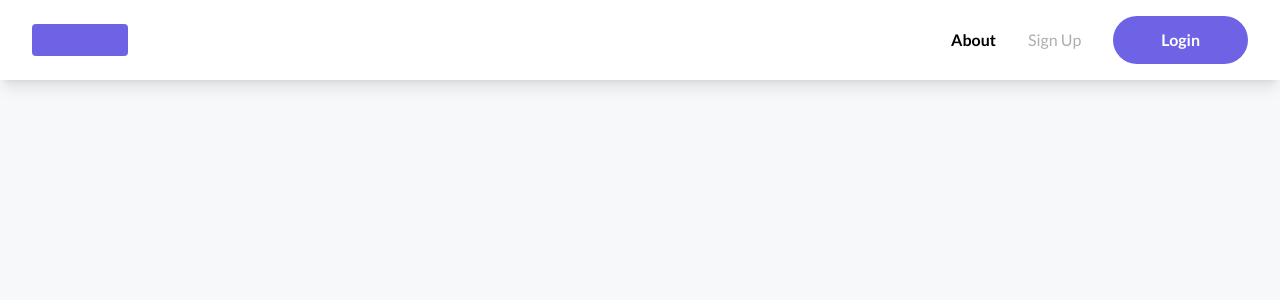
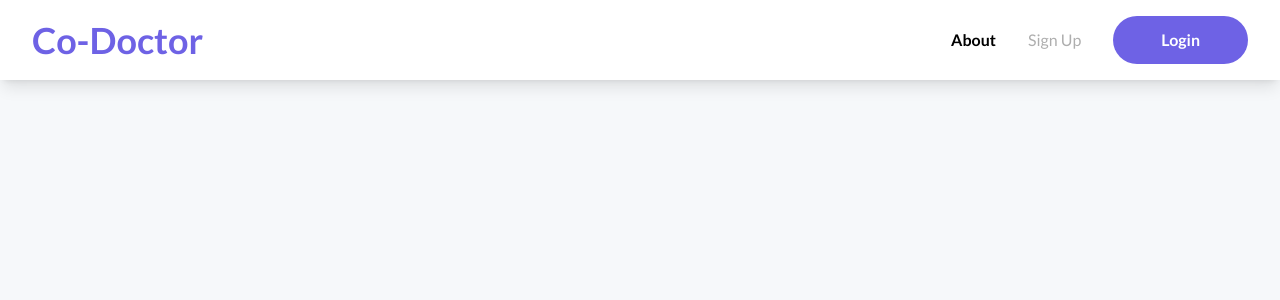
Before and after one commit to satriadhm/co-doctor-dashboard, a Next.js app: page /about in a window 1280 px wide. Shown: the top 300 px of the page. Built offline with nearby package versions, Linux system fonts and the light colour scheme.

Commit message:
[FEATURE] add Co-Doctor text logo

```diff
--- a/components/layout/PublicNav.tsx
+++ b/components/layout/PublicNav.tsx
@@ -10,8 +10,8 @@ export default function PublicNav() {
     <nav className="w-full bg-white px-8 py-4 flex items-center justify-between shadow-lg sticky top-0 z-50">
       {/* Logo */}
       <div className="flex items-center">
-        <Link href="/">
-          <div className="w-24 h-8 bg-[#6E62E5] rounded cursor-pointer"></div>
+        <Link href="/" className="text-[#6E62E5] font-extrabold text-4xl">
+          Co-Doctor
         </Link>
       </div>
 
```
